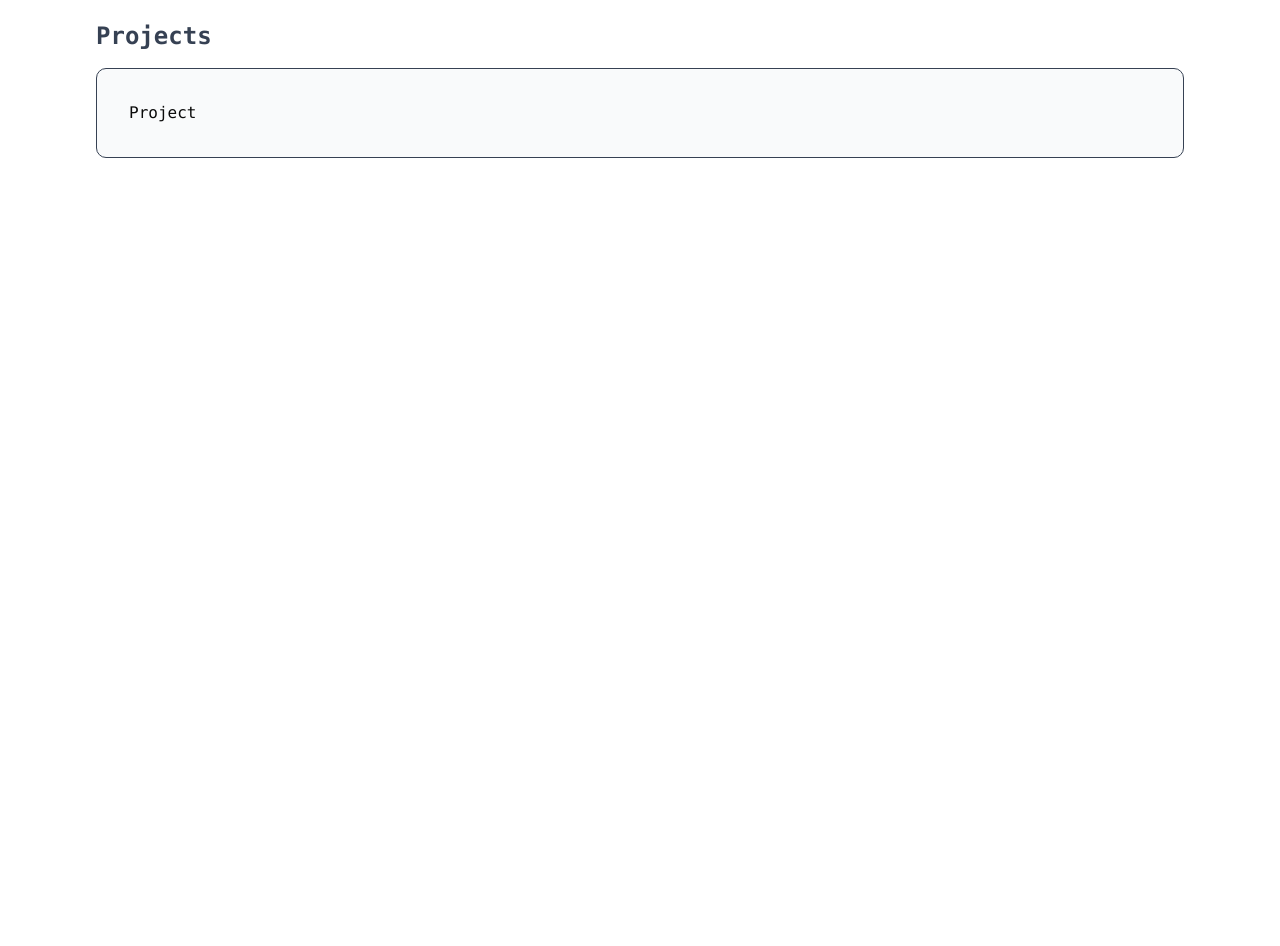
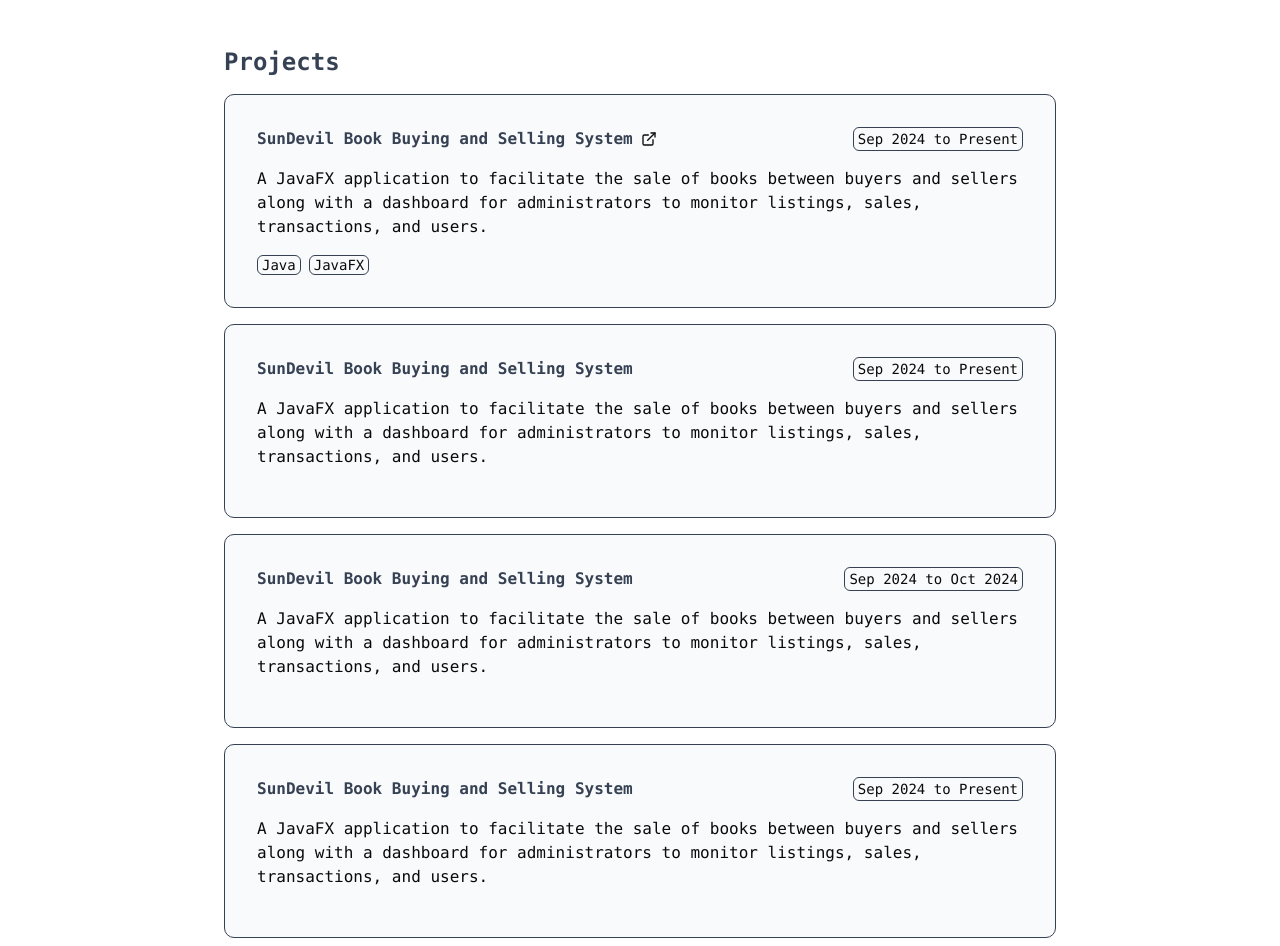
Before and after one commit to AwesomeJaith/jaithdarrah-dot-com-v2, a Next.js app: page / in a window 1280 px wide. Shown: the part 400-1346 px from the top of the page. Before the commit the page ends 800 px from the top, so only its background shows below. Built offline with nearby package versions, Linux system fonts and the light colour scheme.

Commit message:
Create project component

```diff
--- a/src/app/page.tsx
+++ b/src/app/page.tsx
@@ -7,7 +7,7 @@ import Projects from "@/components/projects";
 export default function Home() {
   return (
     <div className="mt-24 font-mono">
-      <div className="flex flex-col gap-4 max-w-6xl mx-auto w-full px-4 sm:px-6 lg:px-8 pt-2 pb-2">
+      <div className="flex flex-col gap-4 max-w-4xl mx-auto w-full px-4 sm:px-6 lg:px-8 pt-2 pb-2">
         <Header />
         <Biography className="mb-8" />
         <Projects />
--- a/src/components/biography.tsx
+++ b/src/components/biography.tsx
@@ -35,8 +35,8 @@ const Biography = ({ ...props }: React.ComponentProps<"section">) => {
               {paddedSeconds}
             </span>
           </span>{" "}
-          days. I love exploring new ideas and working on cool stuff. Right now,
-          I&apos;m working on{" "}
+          days on May 11, 2026. I love exploring new ideas and working on cool
+          stuff. Right now, I&apos;m working on{" "}
           <span className="rounded-sm border border-gray-700 px-1 py-0.5 text-sm leading-none">
             redacted
           </span>{" "}
--- a/src/components/project.tsx
+++ b/src/components/project.tsx
@@ -1,7 +1,72 @@
-const Project = () => {
+import { ExternalLinkIcon } from "lucide-react";
+import { Url } from "next/dist/shared/lib/router/router";
+import Link from "next/link";
+
+interface ProjectProps {
+  title: string;
+  startDate: Date;
+  endDate?: Date;
+  link?: Url;
+  description: string;
+  techStack?: string[];
+}
+
+const Project = ({
+  title,
+  startDate,
+  endDate,
+  link,
+  description,
+  techStack,
+}: ProjectProps) => {
+  const startMonthYear = startDate
+    ? startDate?.toLocaleString("default", { month: "short" }) +
+      " " +
+      startDate?.getFullYear()
+    : undefined;
+
+  const endMonthYear = endDate
+    ? endDate?.toLocaleString("default", { month: "short" }) +
+      " " +
+      endDate?.getFullYear()
+    : undefined;
+
   return (
     <div className="flex flex-col gap-4 bg-gray-50 p-8 rounded-lg border border-gray-700">
-      Project
+      <div className="flex justify-between gap-4">
+        {link ? (
+          <Link href={link} target="_blank" className="group">
+            <div className="flex items-center gap-2">
+              <h2 className="inline-block font-semibold text-gray-700 transition-colors duration-200 group-hover:text-[#4cda82]">
+                {title}
+              </h2>
+              <ExternalLinkIcon className="size-4 transition-colors duration-200 group-hover:text-[#4cda82]" />
+            </div>
+          </Link>
+        ) : (
+          <div className="flex items-center gap-2">
+            <h2 className="font-semibold text-gray-700">{title}</h2>
+          </div>
+        )}
+        <div className="flex items-center rounded-sm border border-gray-700 px-1 py-0.5 text-sm leading-none">
+          {startDate && endDate
+            ? `${startMonthYear} to ${endMonthYear}`
+            : `${startMonthYear} to Present`}{" "}
+        </div>
+      </div>
+      <p>{description}</p>
+      <div className="flex flex-wrap items-center gap-2">
+        {techStack &&
+          techStack.length != 0 &&
+          techStack.map((techItem) => (
+            <span
+              key={techItem}
+              className="flex items-center rounded-sm border border-gray-700 px-1 py-0.5 text-sm leading-none"
+            >
+              {techItem}
+            </span>
+          ))}
+      </div>
     </div>
   );
 };
--- a/src/components/projects.tsx
+++ b/src/components/projects.tsx
@@ -1,10 +1,41 @@
 import Project from "@/components/project";
 
 const Projects = () => {
+  const techStack = ["Java", "JavaFX"];
+
   return (
     <section className="flex flex-col gap-4">
-      <h2 className="text-2xl text-gray-700 font-bold">Projects</h2>
-      <Project />
+      <h1 className="text-2xl text-gray-700 font-bold">Projects</h1>
+      <Project
+        title="SunDevil Book Buying and Selling System"
+        startDate={new Date("September 2024")}
+        // endDate={new Date("October 2024")}
+        description="A JavaFX application to facilitate the sale of books between buyers and sellers along with a
+dashboard for administrators to monitor listings, sales, transactions, and users."
+        link="https://github.com/AwesomeJaith/sundevil-bookstore-system"
+        techStack={techStack}
+      />
+      <Project
+        title="SunDevil Book Buying and Selling System"
+        startDate={new Date("September 2024")}
+        // endDate={new Date("October 2024")}
+        description="A JavaFX application to facilitate the sale of books between buyers and sellers along with a
+dashboard for administrators to monitor listings, sales, transactions, and users."
+      />
+      <Project
+        title="SunDevil Book Buying and Selling System"
+        startDate={new Date("September 2024")}
+        endDate={new Date("October 2024")}
+        description="A JavaFX application to facilitate the sale of books between buyers and sellers along with a
+dashboard for administrators to monitor listings, sales, transactions, and users."
+      />
+      <Project
+        title="SunDevil Book Buying and Selling System"
+        startDate={new Date("September 2024")}
+        // endDate={new Date("October 2024")}
+        description="A JavaFX application to facilitate the sale of books between buyers and sellers along with a
+dashboard for administrators to monitor listings, sales, transactions, and users."
+      />
     </section>
   );
 };
```
Also changed, not shown: public/logos/github-mark-white.svg (deleted), public/logos/github-mark.svg (deleted).
